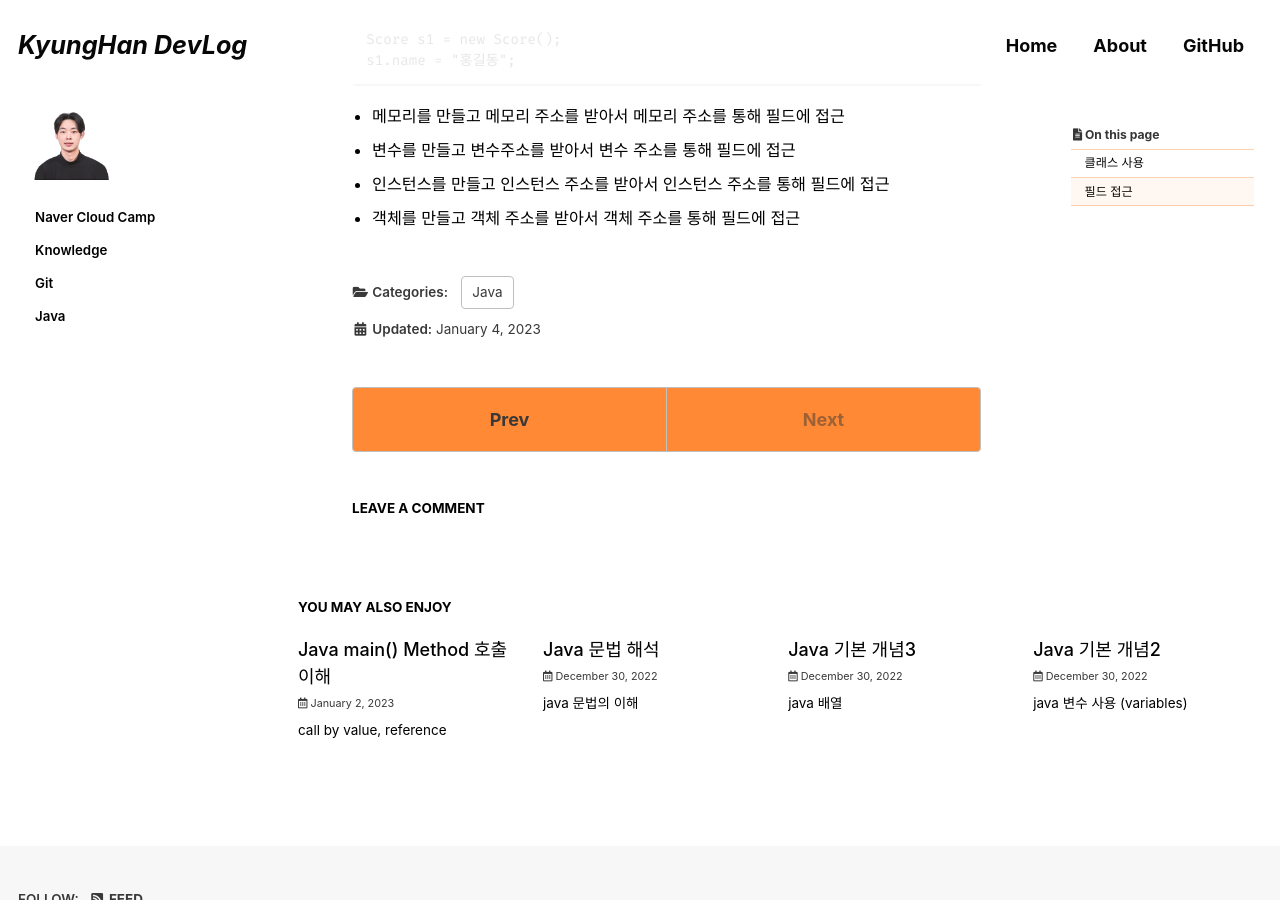
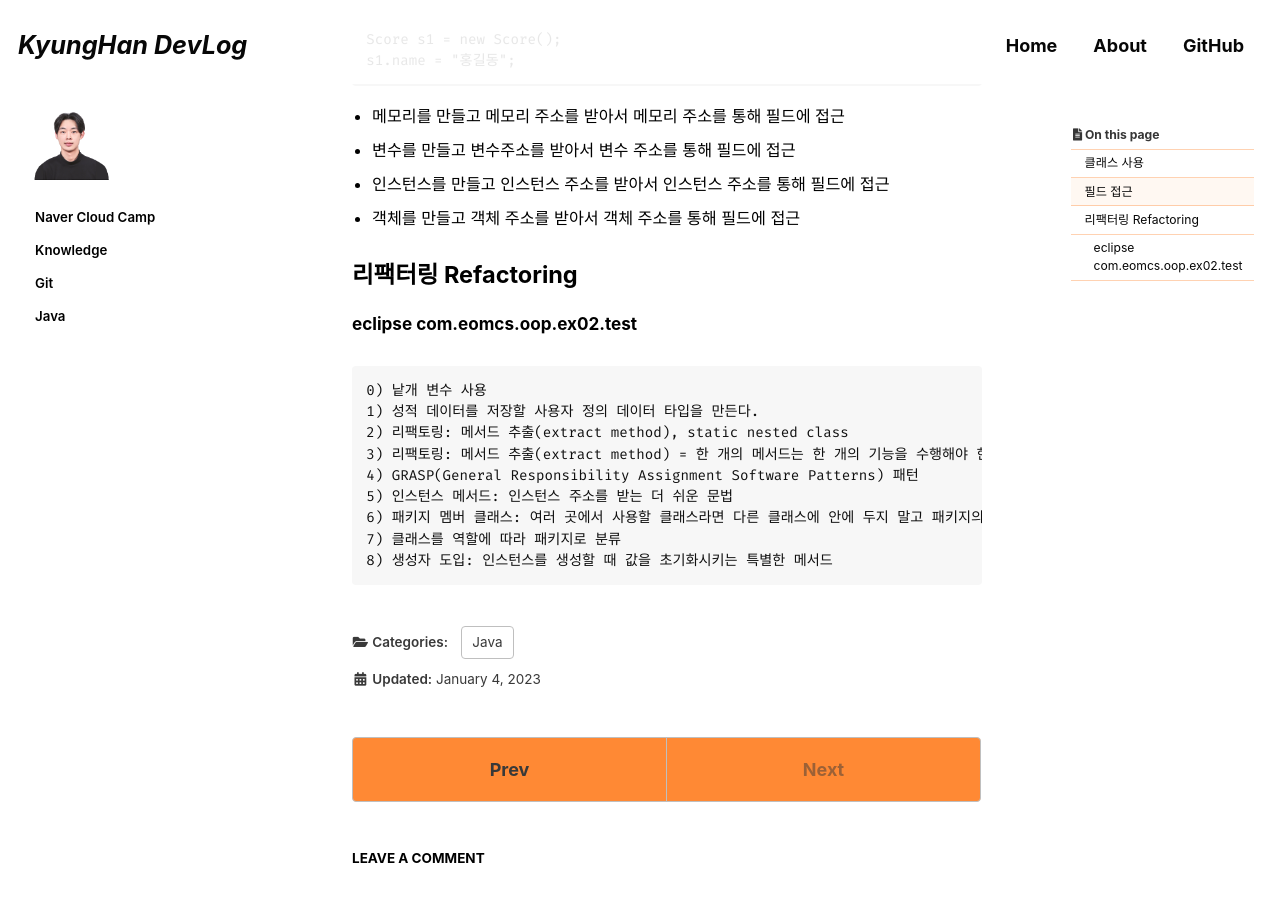
Before and after one commit to kyunghan1/kyunghan1.github.io, a Jekyll site: the page built from _posts/2023-01-03-java6.md, in a window 1280 px wide and 900 px high, scrolled down 1311 px. Built offline with Jekyll 4.4.1, drawn with Linux system fonts in a browser that asks for light colours; cached includes are drawn as plain includes; some web fonts are replaced; comment, search, counter and statistics services are not loaded.

Commit message:
modify-post-java6

````diff
--- a/_posts/2023-01-03-java6.md
+++ b/_posts/2023-01-03-java6.md
@@ -62,3 +62,17 @@ s1.name = "홍길동";
 - 변수를 만들고 변수주소를 받아서 변수 주소를 통해 필드에 접근
 - 인스턴스를 만들고 인스턴스 주소를 받아서 인스턴스 주소를 통해 필드에 접근
 - 객체를 만들고 객체 주소를 받아서 객체 주소를 통해 필드에 접근
+
+## 리팩터링 Refactoring
+##### eclipse com.eomcs.oop.ex02.test
+```
+0) 낱개 변수 사용
+1) 성적 데이터를 저장할 사용자 정의 데이터 타입을 만든다.
+2) 리팩토링: 메서드 추출(extract method), static nested class
+3) 리팩토링: 메서드 추출(extract method) = 한 개의 메서드는 한 개의 기능을 수행해야 한다.
+4) GRASP(General Responsibility Assignment Software Patterns) 패턴
+5) 인스턴스 메서드: 인스턴스 주소를 받는 더 쉬운 문법
+6) 패키지 멤버 클래스: 여러 곳에서 사용할 클래스라면 다른 클래스에 안에 두지 말고 패키지의 멤버 클래스로 둬라
+7) 클래스를 역할에 따라 패키지로 분류
+8) 생성자 도입: 인스턴스를 생성할 때 값을 초기화시키는 특별한 메서드
+```
````
